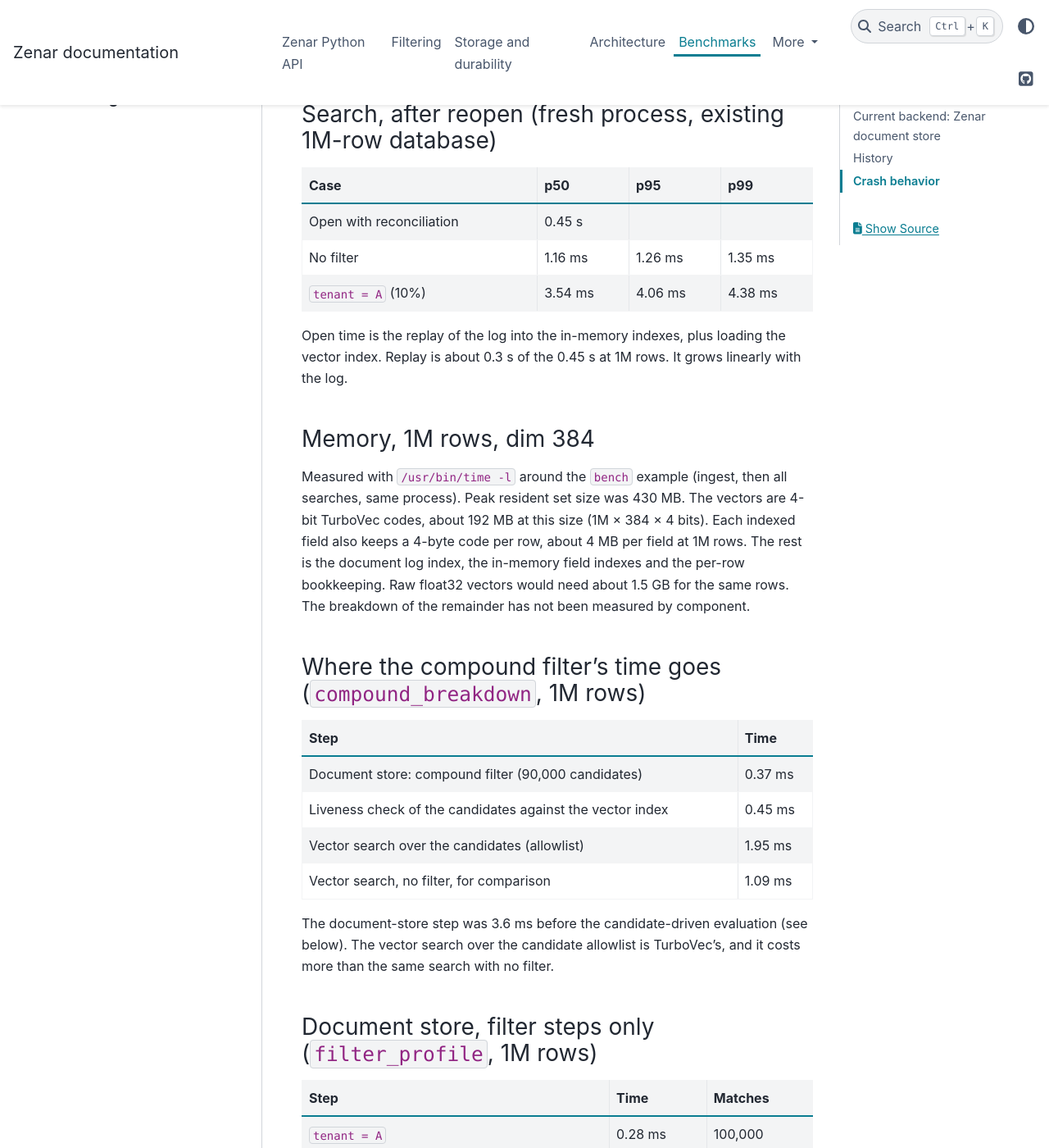
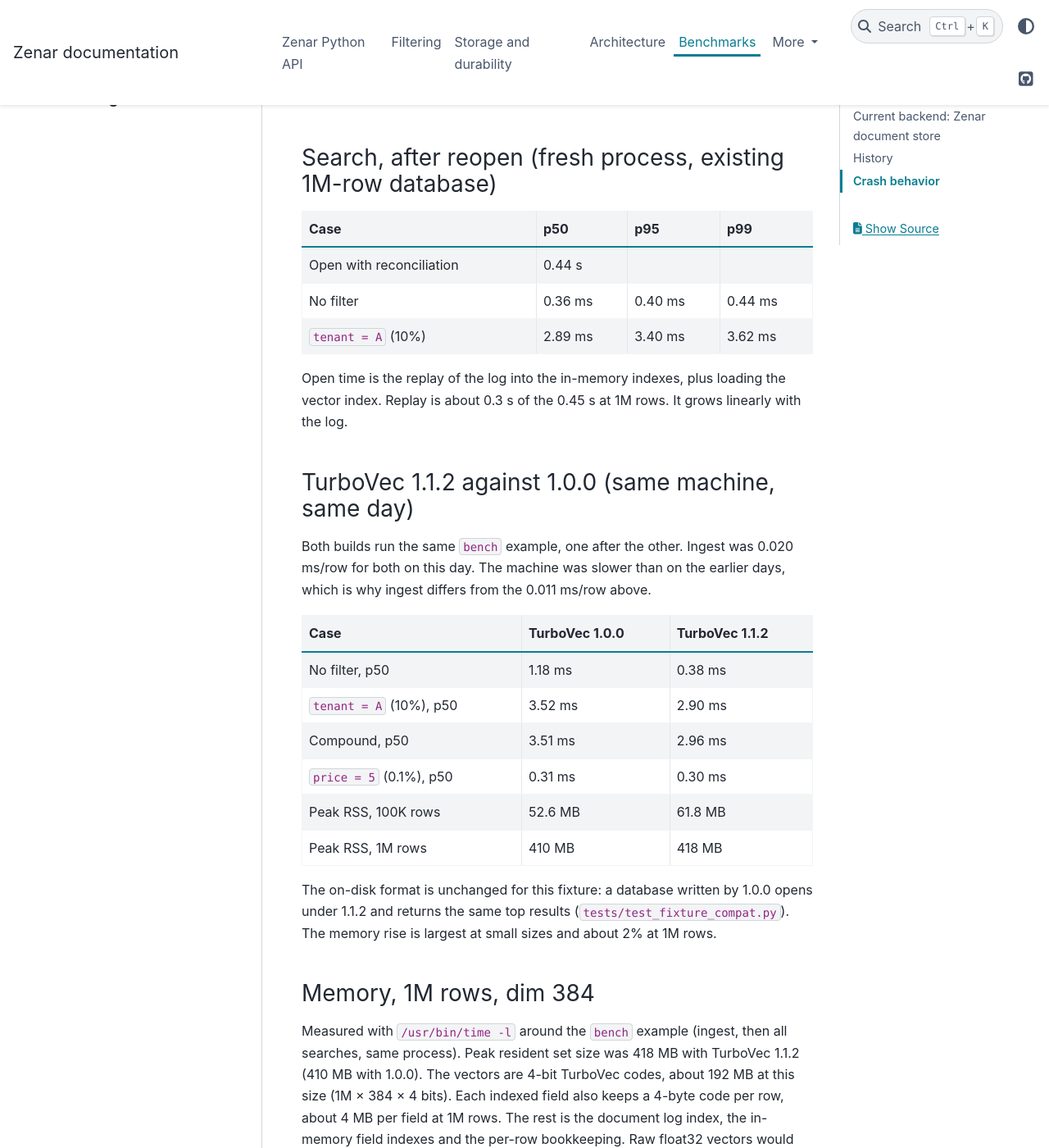
Before and after one commit to DonyNurArifR/zenar, a Sphinx documentation site: the page built from docs/BENCHMARKS.md, in a window 1280 px wide and 1400 px high, scrolled down 2154 px. Shown: the whole window at 82% size. Built offline with Sphinx 7.4.7 and the PyData theme 0.15.4, drawn with Linux system fonts in a browser that asks for light colours; some of the changed text lies outside the part shown.

Commit message:
Upgrade TurboVec to 1.1.2; remove the top_k cap; correct the release notes (#17)
* Freeze a TurboVec 1.0.0 database as a compatibility fixture

tests/fixtures/db_turbovec_1_0_0 is a database written by the current build, with
deletes and compaction applied. The new test opens a copy and checks the count and
the top results. A TurboVec upgrade must pass it, or bump the fixture on purpose.

* Upgrade TurboVec from 1.0.0 to 1.1.2; drop the top_k cap

Unfiltered search is about 3x faster at 1M rows (1.18 ms to 0.38 ms at p50), and the
filtered searches are 15 to 20% faster. Peak memory is 2% higher at 1M rows, and 17%
higher at 100K. The fixture written by 1.0.0 opens unchanged and gives the same answers.

retrieve no longer rejects top_k above 1000, and the tool schema no longer has a
maximum of 100. top_k is bounded only by the number of matching documents. The API
reference says a large result is still the application's cost to cap.

BENCHMARKS.md has the same-day comparison and the new 1M and reopen numbers.

* README: status, CI and open items match the released code [skip ci]

* API reference: document Collection.name [skip ci]

* Update README and changelog for the TurboVec upgrade and the top_k change

The README and changelog said 0.1.2 was released, but its release workflow never ran.
The latest release is 0.1.1. Measured numbers now match BENCHMARKS.md.

* Track the compatibility fixture's vector file

*.tvim was ignored, so the vector file of the TurboVec 1.0.0 fixture was never
committed. CI checked out the log and the catalog without it, and the durability
check refused to open the database, which is the right behaviour for a missing file.
The fixture is a real database, so its files are now tracked.

* Compare fixture results as sets: near-tied scores swap order across CPUs

The expected top results were written on Apple Silicon. On x86 (Ubuntu and Windows
CI), two documents with almost identical scores swap places. The compatibility claim
is about the same results, so the test compares the sets of ids.

```diff
--- a/docs/BENCHMARKS.md
+++ b/docs/BENCHMARKS.md
@@ -44,10 +44,12 @@
 
 | Case | p50 | p95 | p99 |
 |---|---|---|---|
-| No filter | 1.17 ms | 1.39 ms | 1.52 ms |
-| `tenant = A` (10%) | 3.50 ms | 4.01 ms | 4.24 ms |
-| Compound: `tenant = A AND category IN (faq, product) AND price >= 100` (~4%) | 3.54 ms | 3.94 ms | 4.38 ms |
-| `price = 5` (0.1%) | 0.30 ms | 0.42 ms | 0.46 ms |
+| No filter | 0.38 ms | 0.49 ms | 0.93 ms |
+| `tenant = A` (10%) | 2.90 ms | 3.34 ms | 3.50 ms |
+| Compound: `tenant = A AND category IN (faq, product) AND price >= 100` (~4%) | 2.96 ms | 3.41 ms | 3.67 ms |
+| `price = 5` (0.1%) | 0.30 ms | 0.32 ms | 0.34 ms |
+
+Measured with TurboVec 1.1.2. The 1.0.0 numbers, from the same day, are in the comparison below.
 
 ### Search, in-process, smaller collections
 
@@ -60,22 +62,39 @@
 
 | Case | p50 | p95 | p99 |
 |---|---|---|---|
-| Open with reconciliation | 0.45 s | | |
-| No filter | 1.16 ms | 1.26 ms | 1.35 ms |
-| `tenant = A` (10%) | 3.54 ms | 4.06 ms | 4.38 ms |
+| Open with reconciliation | 0.44 s | | |
+| No filter | 0.36 ms | 0.40 ms | 0.44 ms |
+| `tenant = A` (10%) | 2.89 ms | 3.40 ms | 3.62 ms |
 
 Open time is the replay of the log into the in-memory indexes, plus loading the vector index. Replay is about 0.3 s of
 the 0.45 s at 1M rows. It grows linearly with the log.
 
+### TurboVec 1.1.2 against 1.0.0 (same machine, same day)
+
+Both builds run the same `bench` example, one after the other. Ingest was 0.020 ms/row for both on this day. The machine
+was slower than on the earlier days, which is why ingest differs from the 0.011 ms/row above.
+
+| Case | TurboVec 1.0.0 | TurboVec 1.1.2 |
+|---|---|---|
+| No filter, p50 | 1.18 ms | 0.38 ms |
+| `tenant = A` (10%), p50 | 3.52 ms | 2.90 ms |
+| Compound, p50 | 3.51 ms | 2.96 ms |
+| `price = 5` (0.1%), p50 | 0.31 ms | 0.30 ms |
+| Peak RSS, 100K rows | 52.6 MB | 61.8 MB |
+| Peak RSS, 1M rows | 410 MB | 418 MB |
+
+The on-disk format is unchanged for this fixture: a database written by 1.0.0 opens under 1.1.2 and returns the same
+top results (`tests/test_fixture_compat.py`). The memory rise is largest at small sizes and about 2% at 1M rows.
+
 ### Memory, 1M rows, dim 384
 
 Measured with `/usr/bin/time -l` around the `bench` example (ingest, then all searches, same process). Peak resident
-set size was 430 MB. The vectors are 4-bit TurboVec codes, about 192 MB at this size (1M × 384 × 4 bits). Each indexed
+set size was 418 MB with TurboVec 1.1.2 (410 MB with 1.0.0). The vectors are 4-bit TurboVec codes, about 192 MB at this size (1M × 384 × 4 bits). Each indexed
 field also keeps a 4-byte code per row, about 4 MB per field at 1M rows. The rest is the document log index, the
 in-memory field indexes and the per-row bookkeeping. Raw float32 vectors would need about 1.5 GB for the same rows.
 The breakdown of the remainder has not been measured by component.
 
-### Where the compound filter's time goes (`compound_breakdown`, 1M rows)
+### Where the compound filter's time goes (`compound_breakdown`, 1M rows, TurboVec 1.0.0)
 
 | Step | Time |
 |---|---|
```
Also changed, not shown: CHANGELOG.md (+8 -1 lines), README.md (+13 -8 lines), docs/API.md (+4 -3 lines), 12 other files.
